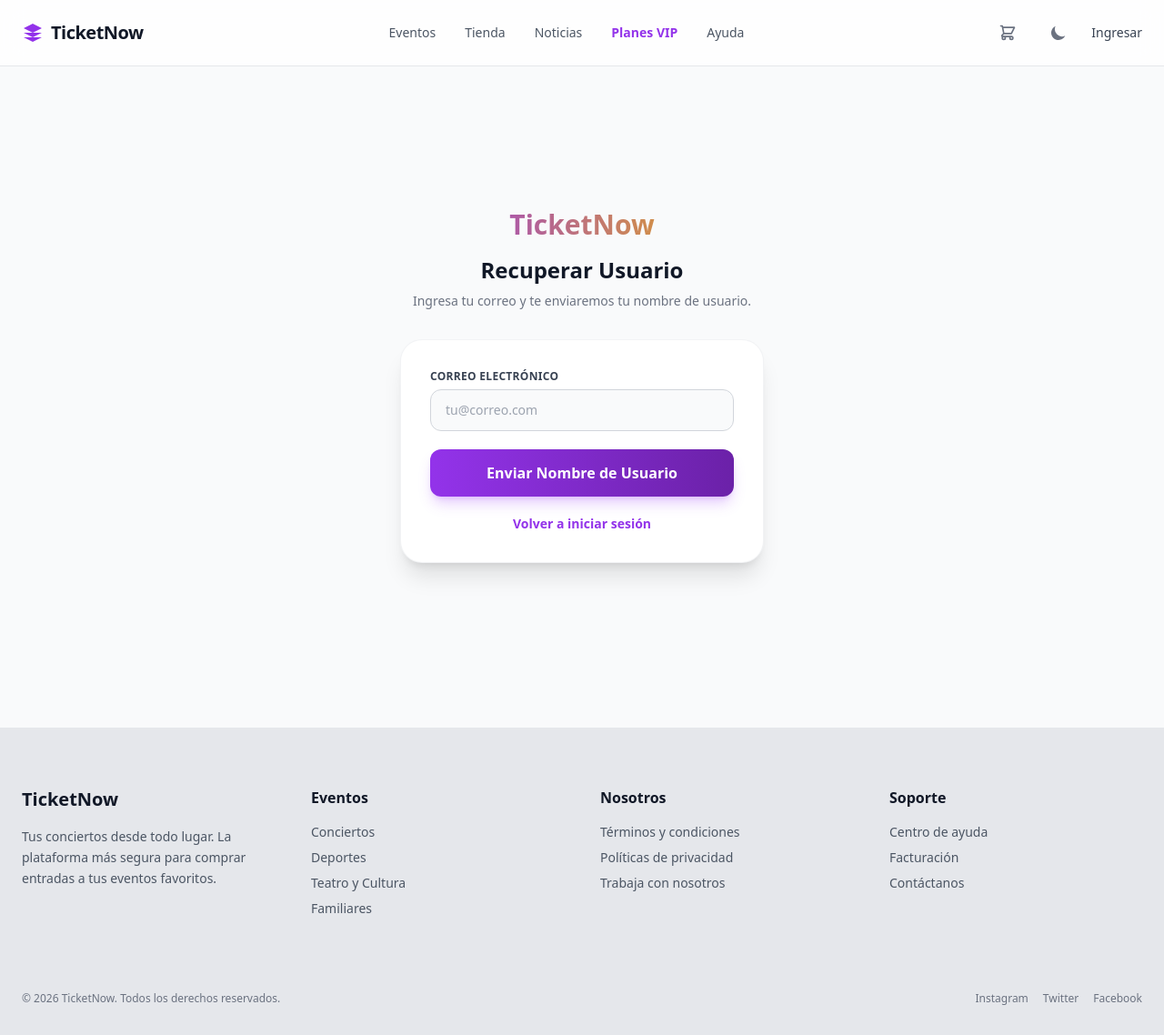
After one commit to Sixtebansito/ticketnow-html, a Flask app: page /recuperar-usuario in a window 1280 px wide. The commit adds this page. Shown: the whole page at 91% size. Run offline with Flask 3, Linux system fonts and the light colour scheme; some libraries are stand-ins or nearby versions.

Commit message:
feat: agrega flujo de recuperacion de nombre de usuario

```diff
--- a/app.py
+++ b/app.py
@@ -256,6 +256,33 @@ def olvide_password():
         return redirect(url_for('auth'))
 
     return render_template('olvide_password.html')
+
+@app.route('/recuperar-usuario', methods=['GET', 'POST'])
+def recuperar_usuario():
+    if request.method == 'POST':
+        email = request.form.get('email')
+        user = Usuario.query.filter_by(email=email).first()
+        if user:
+            html = f'''
+            <div style="font-family: Arial, sans-serif; max-width: 600px; margin: 0 auto;">
+                <h2 style="color: #6b21a8;">Recuperación de Usuario</h2>
+                <p>Hola {user.nombre},</p>
+                <p>Has solicitado recuperar tu nombre de usuario de TicketNow.</p>
+                <p style="text-align: center; margin: 30px 0; padding: 20px; background: #f3f4f6; border-radius: 8px;">
+                    Tu nombre de usuario es: <strong style="font-size: 1.2em; color: #9333ea;">{user.username}</strong>
+                </p>
+                <p>Si no fuiste tú quien solicitó esto, simplemente ignora este correo.</p>
+                <hr style="border: 1px solid #eee; margin: 30px 0;" />
+                <p style="color: #888; font-size: 12px; text-align: center;">El equipo de TicketNow</p>
+            </div>
+            '''
+            enviar_correo(user.email, "Tu nombre de usuario - TicketNow", html)
+
+        flash('Si el correo está registrado, recibirás un mensaje con tu nombre de usuario.', 'info')
+        return redirect(url_for('auth'))
+
+    return render_template('recuperar_usuario.html')
+
 
 @app.route('/reset-password/<token>', methods=['GET', 'POST'])
 def reset_password(token):
--- a/templates/auth.html
+++ b/templates/auth.html
@@ -30,7 +30,10 @@
         <form id="login-form" class="space-y-4" method="POST">
             <input type="hidden" name="action" value="login" />
             <div>
-                <label class="block text-xs font-bold text-gray-700 dark:text-gray-300 uppercase tracking-wide mb-1.5">Usuario</label>
+                <div class="flex justify-between items-center mb-1.5">
+                    <label class="block text-xs font-bold text-gray-700 dark:text-gray-300 uppercase tracking-wide">Usuario</label>
+                    <a href="{{ url_for('recuperar_usuario') }}" class="text-[11px] text-purple-600 dark:text-purple-400 hover:underline font-medium">¿Olvidaste tu usuario?</a>
+                </div>
                 <input type="text" name="username" required placeholder="tu_usuario" class="w-full bg-gray-50 dark:bg-[#1a1a24] border border-gray-300 dark:border-white/10 rounded-xl px-4 py-3 text-sm text-gray-900 dark:text-white focus:outline-none focus:border-purple-500 transition-colors">
             </div>
             <div>
--- /dev/null
+++ b/templates/recuperar_usuario.html
@@ -0,0 +1,35 @@
+{% extends 'base.html' %}
+
+{% block title %}Recuperar Usuario - TicketNow{% endblock %}
+
+{% block content %}
+<main class="min-h-screen pt-32 pb-20 bg-gray-50 dark:bg-[#0a0a0e] transition-colors duration-300 flex items-center justify-center">
+    <div class="w-full max-w-md px-6">
+        <div class="text-center mb-8">
+            <h1 class="text-3xl font-extrabold text-transparent bg-clip-text bg-gradient-to-r from-purple-600 to-yellow-500">
+                TicketNow
+            </h1>
+            <h2 class="mt-4 text-2xl font-bold text-gray-900 dark:text-white">Recuperar Usuario</h2>
+            <p class="mt-2 text-sm text-gray-500 dark:text-gray-400">Ingresa tu correo y te enviaremos tu nombre de usuario.</p>
+        </div>
+
+        <div class="p-8 bg-white border shadow-xl border-gray-200/50 dark:bg-[#12121a] dark:border-white/5 rounded-3xl relative overflow-hidden group">
+
+            <form method="POST" action="{{ url_for('recuperar_usuario') }}" class="relative z-10 space-y-5">
+                <div>
+                    <label class="block mb-1.5 text-xs font-bold tracking-wide text-gray-700 uppercase dark:text-gray-300">Correo Electrónico</label>
+                    <input type="email" name="email" required placeholder="tu@correo.com" class="w-full px-4 py-3 text-sm text-gray-900 transition-colors border border-gray-300 bg-gray-50 dark:bg-[#1a1a24] dark:border-white/10 rounded-xl dark:text-white focus:outline-none focus:border-purple-500">
+                </div>
+
+                <button type="submit" class="w-full py-3.5 px-4 bg-gradient-to-r from-purple-600 to-purple-800 hover:from-purple-700 hover:to-purple-900 text-white font-bold rounded-xl shadow-lg shadow-purple-500/30 transform hover:-translate-y-0.5 transition-all">
+                    Enviar Nombre de Usuario
+                </button>
+
+                <p class="mt-6 text-sm text-center text-gray-500 dark:text-gray-400">
+                    <a href="{{ url_for('auth') }}" class="font-bold text-purple-600 transition-colors dark:text-purple-400 hover:text-purple-500">Volver a iniciar sesión</a>
+                </p>
+            </form>
+        </div>
+    </div>
+</main>
+{% endblock %}
```
